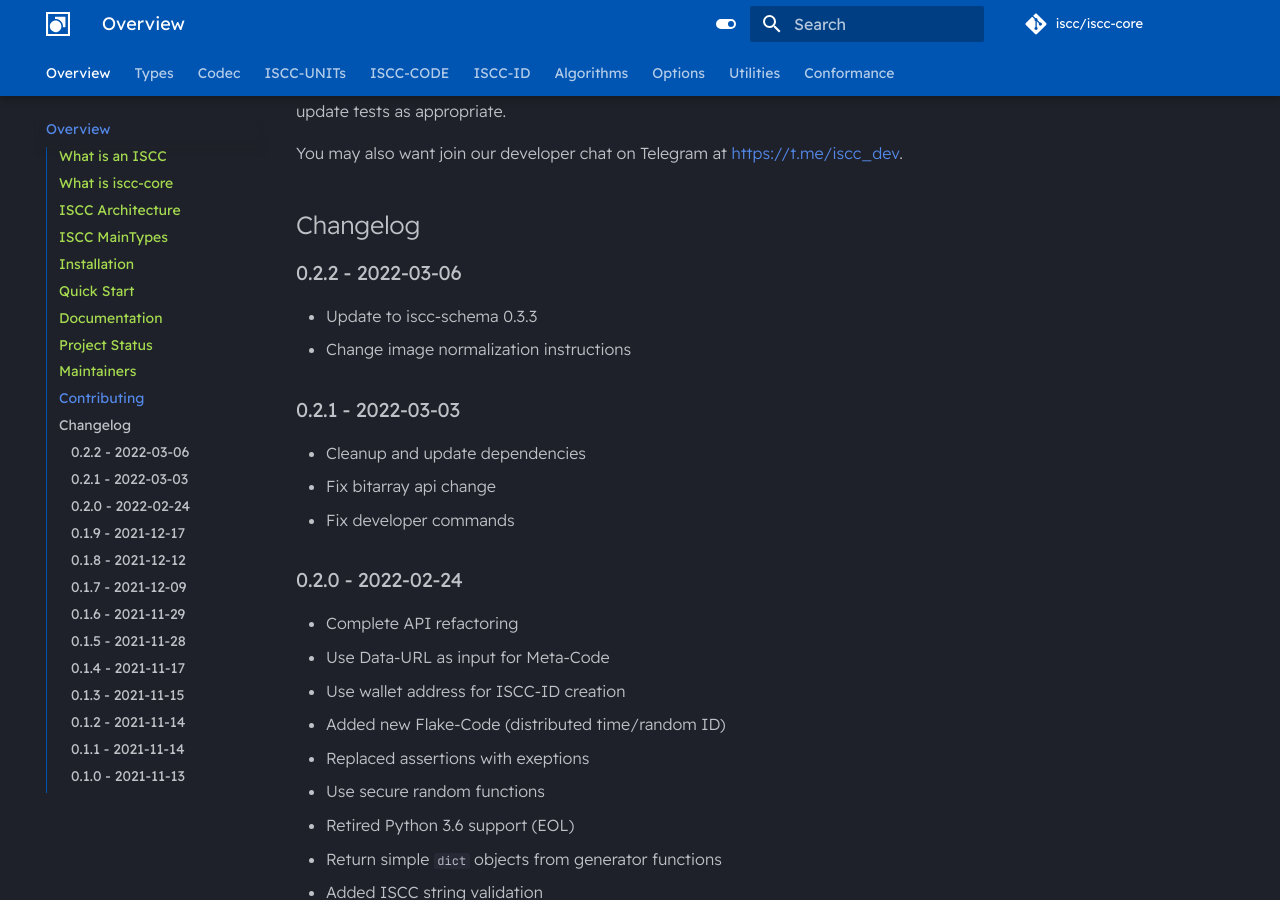
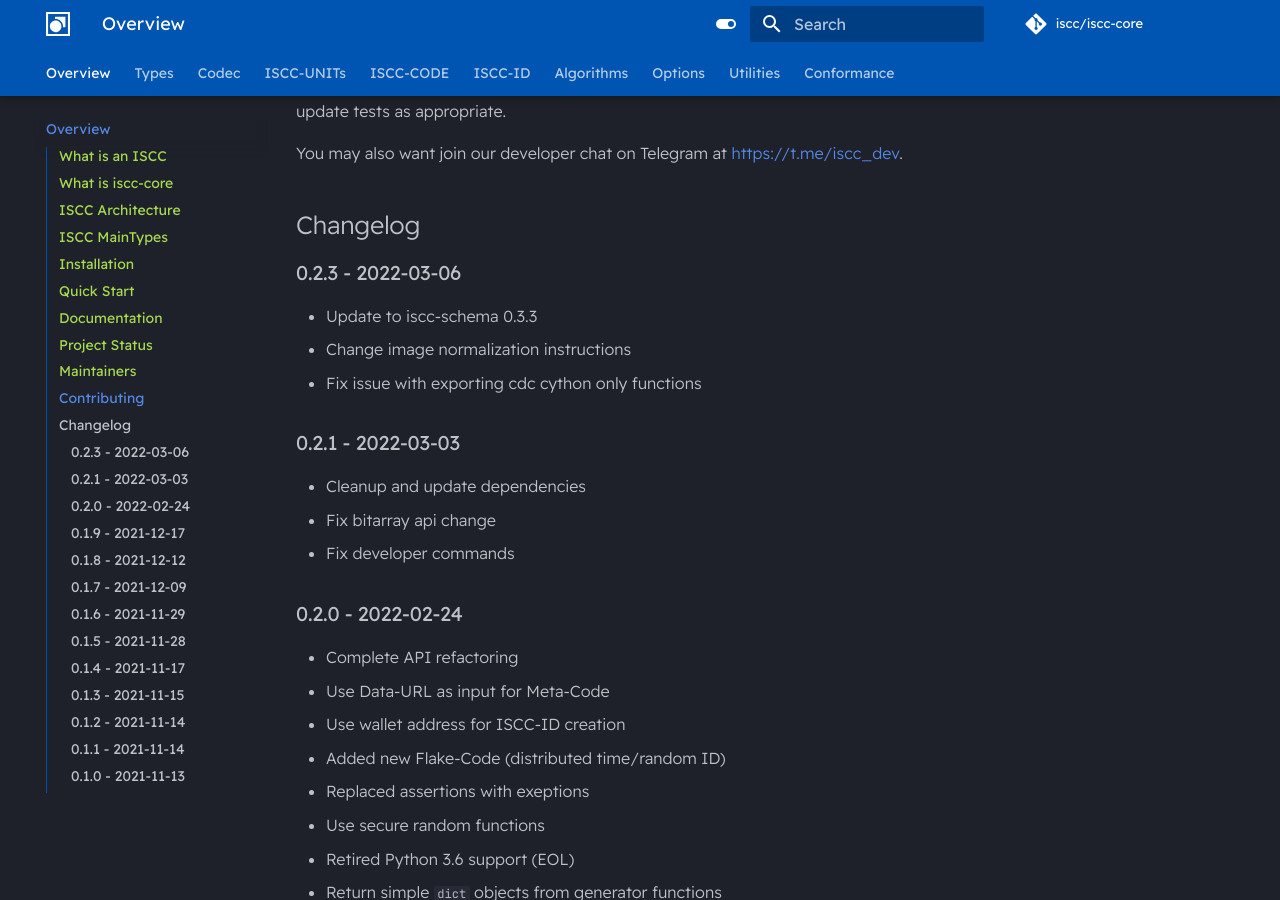
Before and after one commit to iscc/iscc-core, an MkDocs documentation site: the page built from docs/index.md, in a window 1280 px wide and 900 px high, scrolled down 4332 px. Built offline with MkDocs 1.6.1 and Material for MkDocs 9.7.7, drawn with Linux system fonts in a browser that asks for light colours; comment, search, counter and statistics services are not loaded.

Commit message:
Release v0.2.3
- Update to iscc-schema 0.3.3
- Change image normalization instructions
- Fix issue with exporting cdc cython only functions

```diff
--- a/docs/index.md
+++ b/docs/index.md
@@ -144,9 +144,10 @@ You may also want join our developer chat on Telegram at <https://t.me/iscc_dev>
 
 ## Changelog
 
-### 0.2.2 - 2022-03-06
+### 0.2.3 - 2022-03-06
 - Update to iscc-schema 0.3.3
 - Change image normalization instructions
+- Fix issue with exporting cdc cython only functions
 
 ### 0.2.1 - 2022-03-03
 - Cleanup and update dependencies
--- a/iscc_core/__init__.py
+++ b/iscc_core/__init__.py
@@ -1,4 +1,4 @@
-__version__ = "0.2.2"
+__version__ = "0.2.3"
 from iscc_core.options import core_opts, conformant_options
 from iscc_core import v0
 
--- a/pyproject.toml
+++ b/pyproject.toml
@@ -1,6 +1,6 @@
 [tool.poetry]
 name = "iscc-core"
-version = "0.2.2"
+version = "0.2.3"
 build = "build.py"
 description = "ISCC - Core Algorithms"
 authors = ["Titusz <tp@py7.de>"]
```
Also changed, not shown: README.md (+2 -1 lines).
